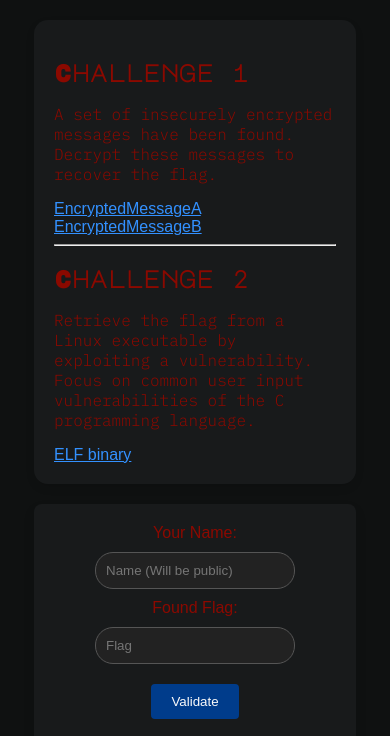
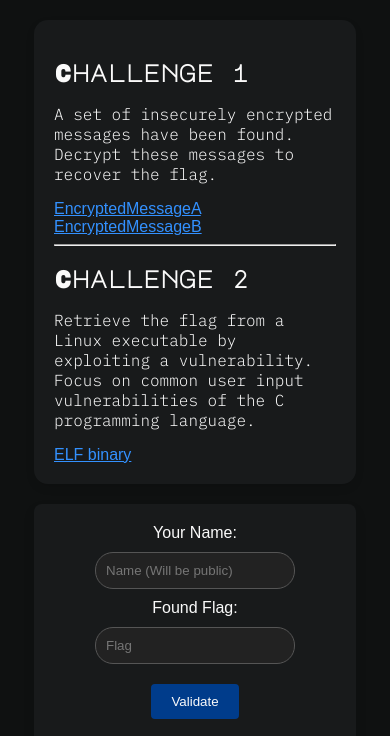
Before and after one commit to 0xJVR/CTF, a plain HTML site: page index.html in a window 390 px wide. Shown: the top 736 px of the page. Drawn offline with Linux system fonts and the light colour scheme; no server answers.

Commit message:
Fix validator text colour issue on small screens

```diff
--- a/index.html
+++ b/index.html
@@ -120,7 +120,6 @@
                 width: 100%;
                 height: auto;
                 margin-bottom: 20px;
-                color: #8b0900
             }
         }
         </style>
```
